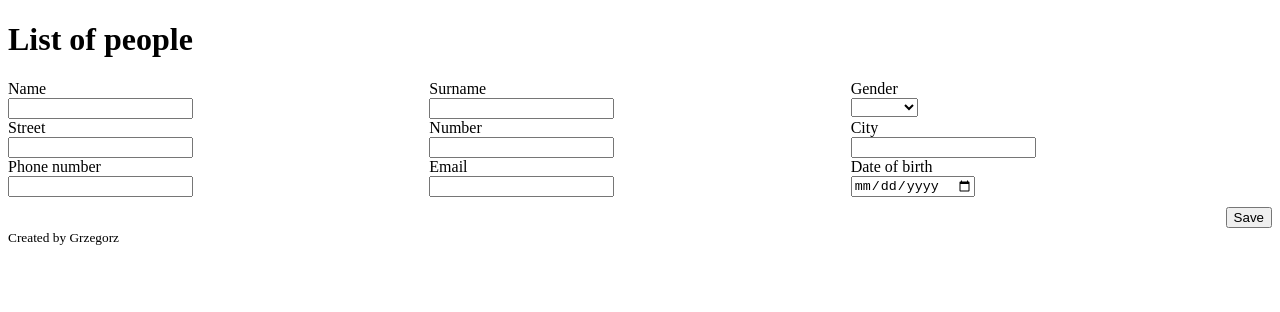
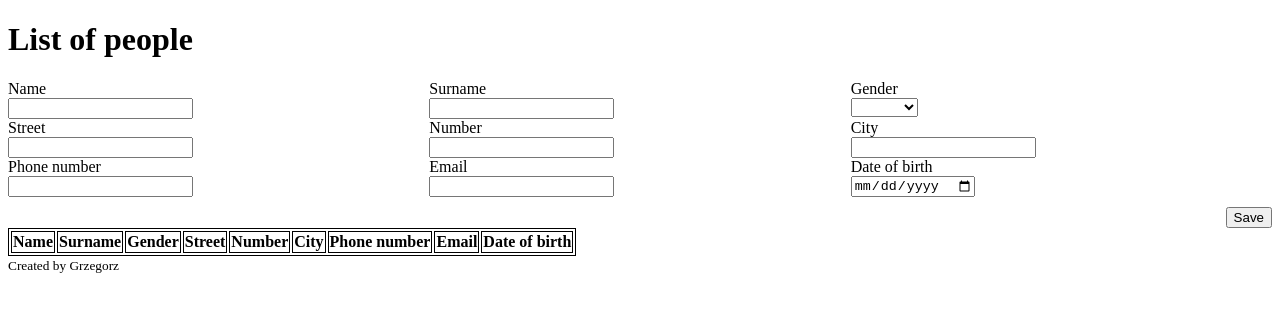
Before and after one commit to gregorro/SDA-ZDJAVApol143-LIST-OF-PEOPLE, an Angular app: page / in a window 1280 px wide. Shown: the top 312 px of the page. Built offline with nearby package versions, Linux system fonts and the light colour scheme.

Commit message:
feat: create user data table

```diff
--- a/package.json
+++ b/package.json
@@ -18,6 +18,7 @@
     "@angular/platform-browser": "^17.0.0",
     "@angular/platform-browser-dynamic": "^17.0.0",
     "@angular/router": "^17.0.0",
+    "dayjs": "^1.11.10",
     "rxjs": "~7.8.0",
     "tslib": "^2.3.0",
     "zone.js": "~0.14.2"
--- a/src/app/app.component.ts
+++ b/src/app/app.component.ts
@@ -3,6 +3,7 @@ import { CommonModule } from '@angular/common';
 import { RouterOutlet } from '@angular/router';
 import { FormComponent, UserData } from './components/form/form.component';
 import { ListComponent } from './components/list/list.component';
+
 
 @Component({
   selector: 'app-root',
@@ -18,4 +19,5 @@ export class AppComponent {
   addUserData(currentUserData: UserData): void {
     this.usersData.push(currentUserData)
   }
+
 }
--- a/src/app/components/list/list.component.css
+++ b/src/app/components/list/list.component.css
@@ -1,7 +1,7 @@
-.odd {
-  color: green;
+table, th, td {
+  border: 1px solid black;
 }
 
-.even {
-  color: red;
+.adult {
+  background-color: red;
 }
--- a/src/app/components/list/list.component.html
+++ b/src/app/components/list/list.component.html
@@ -3,3 +3,43 @@
 //* Kolorujemy wiersze osób powyzej 18 lat na czerwono - najlepiej za pomoca metody
 //** Przemyslec lub spróbowac zaimplementowac mechanizm wyszukiwania po kolumnie np 'name'
  -->
+
+ <table>
+  <thead>
+    <th>Name</th>
+    <th>Surname</th>
+    <th>Gender</th>
+    <th>Street</th>
+    <th>Number</th>
+    <th>City</th>
+    <th>Phone number</th>
+    <th>Email</th>
+    <th>Date of birth</th>
+  </thead>
+  <tbody>
+    <tr *ngFor="let user of data; index as i" [ngClass]="{adult: isAdult(user.dateOfBirth)}">
+      <td>
+        <ng-container [ngSwitch]="+user.gender">
+          <ng-container *ngSwitchCase="genderEnum.Male">Mr</ng-container>
+          <ng-container *ngSwitchCase="genderEnum.Female">Mrs</ng-container>
+        </ng-container>
+        {{user.name}}
+      </td>
+      <td>{{user.surname}}</td>
+      <td>
+        <ng-container [ngSwitch]="+user.gender">
+          <ng-container *ngSwitchCase="genderEnum.Male">Male</ng-container>
+          <ng-container *ngSwitchCase="genderEnum.Female">Female</ng-container>
+          <ng-container *ngSwitchCase="genderEnum.Other">Other</ng-container>
+          <ng-container *ngSwitchDefault>Invalid data!</ng-container>
+        </ng-container>
+      </td>
+      <td>{{user.street}}</td>
+      <td>{{user.number}}</td>
+      <td>{{user.city}}</td>
+      <td>{{user.phoneNumber}}</td>
+      <td>{{user.email}}</td>
+      <td>{{user.dateOfBirth}}</td>
+    </tr>
+  </tbody>
+ </table>
--- a/src/app/components/list/list.component.ts
+++ b/src/app/components/list/list.component.ts
@@ -1,6 +1,9 @@
 import { CommonModule } from '@angular/common';
 import { Component, Input } from '@angular/core';
 import { Gender, UserData } from '../form/form.component';
+import dayjs, {type Dayjs} from 'dayjs';
+
+const ADULT_YEARS_NUMBER = 18
 
 @Component({
   selector: 'app-list',
@@ -11,11 +14,18 @@ import { Gender, UserData } from '../form/form.component';
 })
 export class ListComponent {
 
-  @Input({
-    required: true
-  }) data: UserData[] = []
+  @Input() data: UserData[] = []
 
   date: Date = new Date()
 
   genderEnum: typeof Gender = Gender
+
+  isAdult(dateOfBirth: string): boolean {
+    const currentDate: Dayjs = dayjs()
+    const dateOfBirthAsDayJs: Dayjs = dayjs(dateOfBirth)
+
+    const diff: number = currentDate.diff(dateOfBirthAsDayJs, 'years');
+
+    return diff >= ADULT_YEARS_NUMBER
+  }
 }
```
Also changed, not shown: 1 other file (tests, documents, lock files or other folders).
